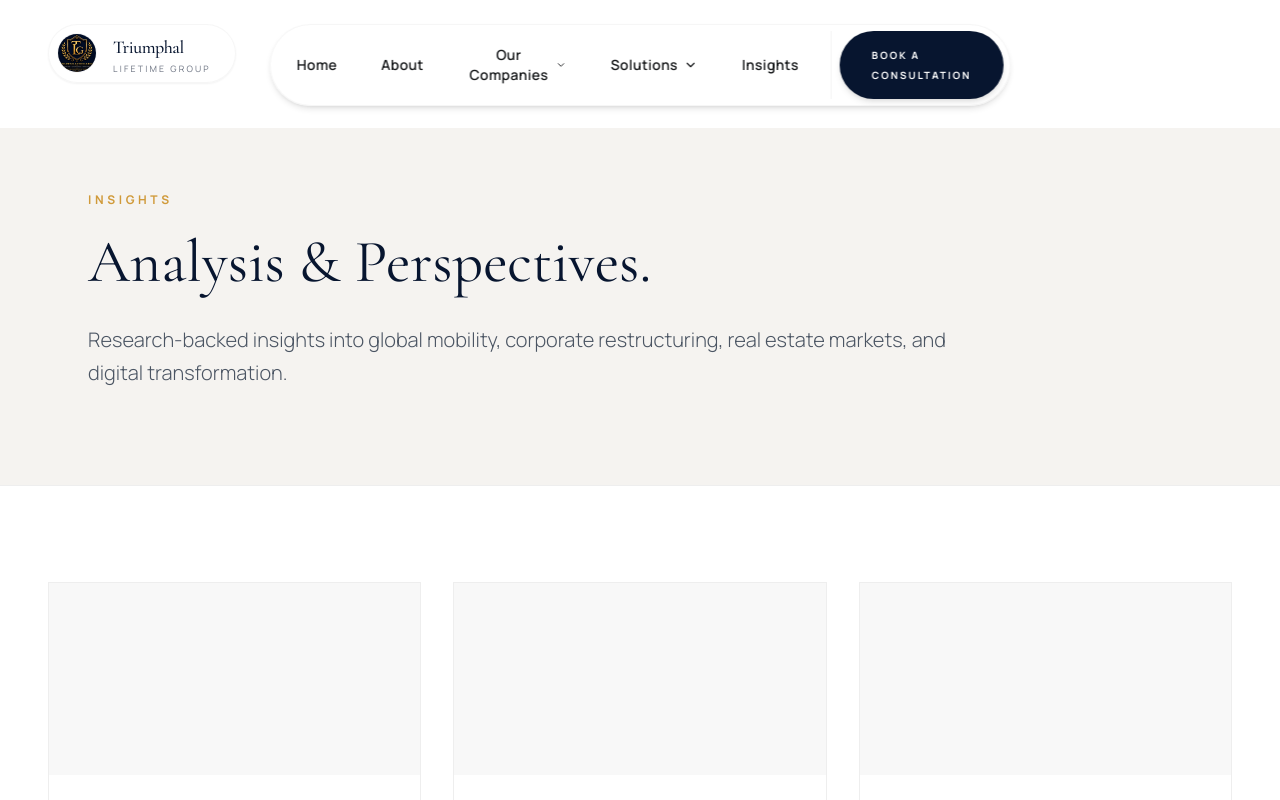
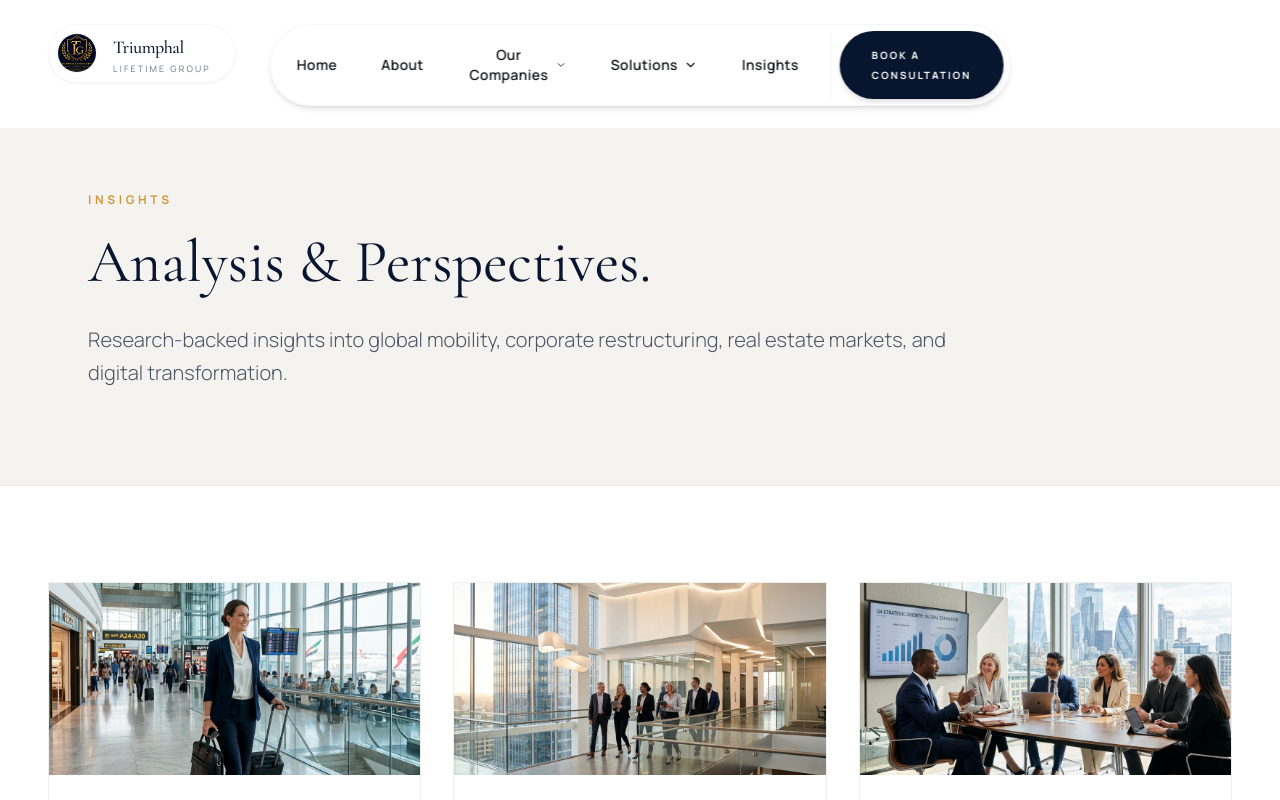
Before and after one commit to DataKnight-coder/Triumphal-Lifetime-Group, a Next.js app: page /insights in a window 1280 px wide. Shown: the top 800 px of the page. Built offline with nearby package versions, Linux system fonts and the light colour scheme.

Commit message:
Add images to insights page cards

```diff
--- a/app/insights/page.tsx
+++ b/app/insights/page.tsx
@@ -6,6 +6,7 @@ export const metadata: Metadata = {
 };
 
 import Link from "next/link";
+import Image from "next/image";
 import { ArrowRight } from "lucide-react";
 
 export default function InsightsPage() {
@@ -33,7 +34,12 @@ export default function InsightsPage() {
             {/* Article 1 */}
             <Link href="/insights/express-entry-canada-2024" className="group flex flex-col border border-tlg-stone hover:border-tlg-midnight transition-colors h-full">
               <div className="h-48 bg-tlg-stone/20 w-full shrink-0 relative overflow-hidden">
-                <div className="absolute inset-0 bg-tlg-stone opacity-30 group-hover:scale-105 transition-transform duration-700"></div>
+                <Image
+                  src="/visuals/global-mobility.jpg"
+                  alt="Global Mobility"
+                  fill
+                  className="object-cover group-hover:scale-105 transition-transform duration-700"
+                />
               </div>
               <div className="p-8 flex flex-col flex-1 bg-white">
                 <span className="text-[10px] uppercase font-bold tracking-widest text-tlg-signatureGold mb-3">Global Mobility</span>
@@ -50,7 +56,12 @@ export default function InsightsPage() {
             {/* Article 2 */}
             <Link href="/insights/dubai-real-estate-trends" className="group flex flex-col border border-tlg-stone hover:border-tlg-midnight transition-colors h-full">
               <div className="h-48 bg-tlg-stone/20 w-full shrink-0 relative overflow-hidden">
-                <div className="absolute inset-0 bg-tlg-stone opacity-30 group-hover:scale-105 transition-transform duration-700"></div>
+                <Image
+                  src="/visuals/real-estate.jpg"
+                  alt="Real Estate"
+                  fill
+                  className="object-cover group-hover:scale-105 transition-transform duration-700"
+                />
               </div>
               <div className="p-8 flex flex-col flex-1 bg-white">
                 <span className="text-[10px] uppercase font-bold tracking-widest text-tlg-signatureGold mb-3">Real Estate</span>
@@ -67,7 +78,12 @@ export default function InsightsPage() {
             {/* Article 3 */}
             <Link href="/insights/hr-restructuring-guide" className="group flex flex-col border border-tlg-stone hover:border-tlg-midnight transition-colors h-full">
               <div className="h-48 bg-tlg-stone/20 w-full shrink-0 relative overflow-hidden">
-                <div className="absolute inset-0 bg-tlg-stone opacity-30 group-hover:scale-105 transition-transform duration-700"></div>
+                <Image
+                  src="/visuals/hr.jpg"
+                  alt="HR Consulting"
+                  fill
+                  className="object-cover group-hover:scale-105 transition-transform duration-700"
+                />
               </div>
               <div className="p-8 flex flex-col flex-1 bg-white">
                 <span className="text-[10px] uppercase font-bold tracking-widest text-tlg-signatureGold mb-3">HR Consulting</span>
```
